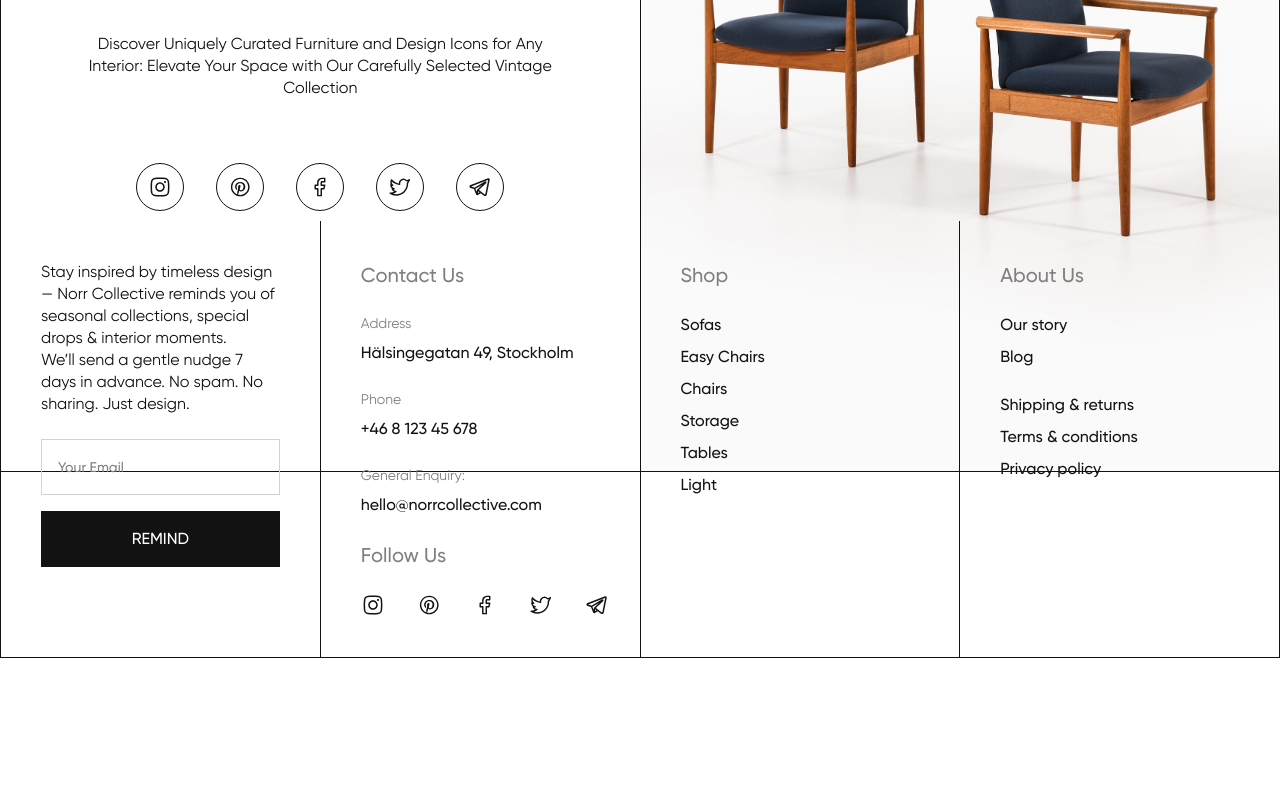
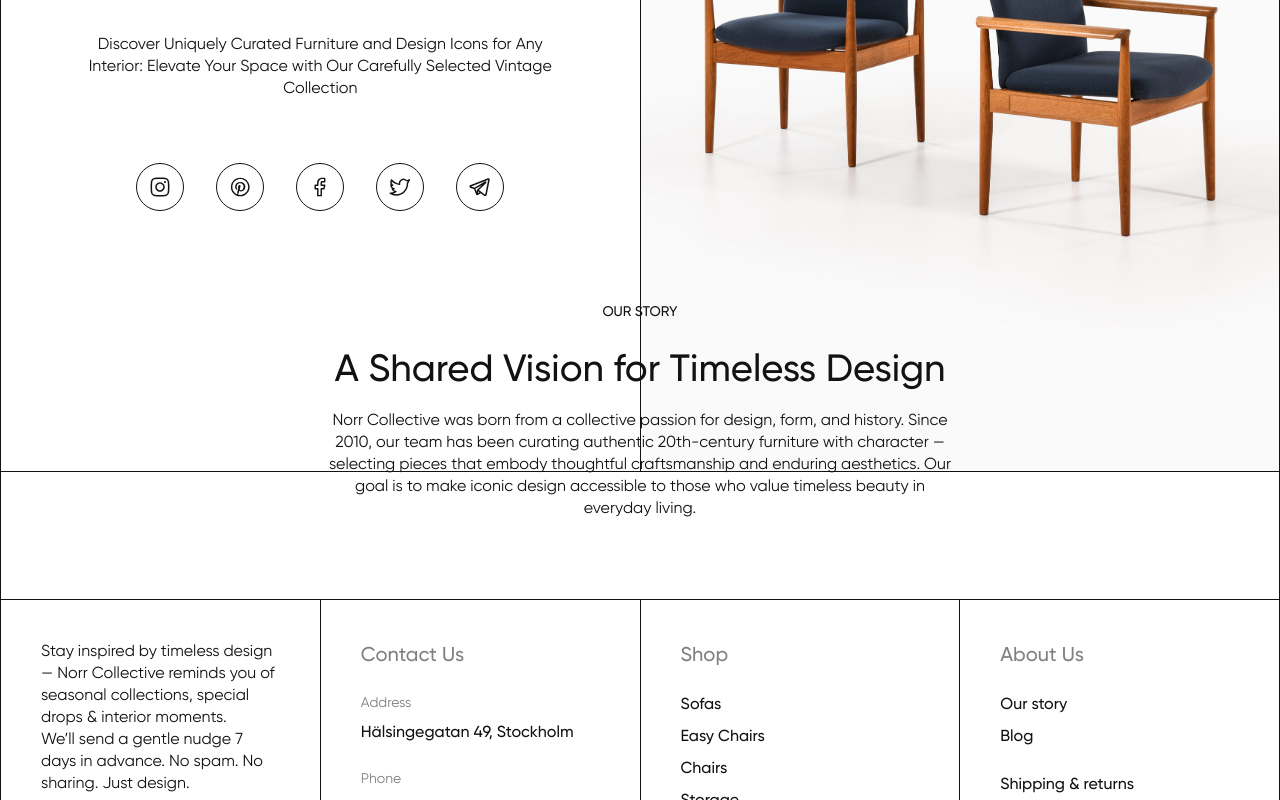
Before and after one commit to anastasiacheb/NorrCollective, a Next.js app: page /about in a window 1280 px wide. Shown: the part 579-1379 px from the top of the page. Before the commit the page ends 1237 px from the top, so only its background shows below. Built offline with nearby package versions, Linux system fonts and the light colour scheme.

Commit message:
about section

```diff
--- a/src/app/about/page.tsx
+++ b/src/app/about/page.tsx
@@ -57,6 +57,16 @@ export default function Page() {
           />
         </div>
       </header>
+      <section className="px-4 py-10 md:p-20 border-x border-b border-base-900 text-center">
+        <h2 className="uppercase text-xs md:text-sm font-medium mb-6">OUR STORY</h2>
+        <h3 className="text-[26px] font-medium mb-4 md:text-[38px]">A Shared Vision for Timeless Design</h3>
+        <p className="leading-snug max-w-159.5 mx-auto">
+          Norr Collective was born from a collective passion for design, form, and history. Since 2010, our team has
+          been curating authentic 20th-century furniture with character — selecting pieces that embody thoughtful
+          craftsmanship and enduring aesthetics. Our goal is to make iconic design accessible to those who value
+          timeless beauty in everyday living.
+        </p>
+      </section>
     </>
   );
 }
```
